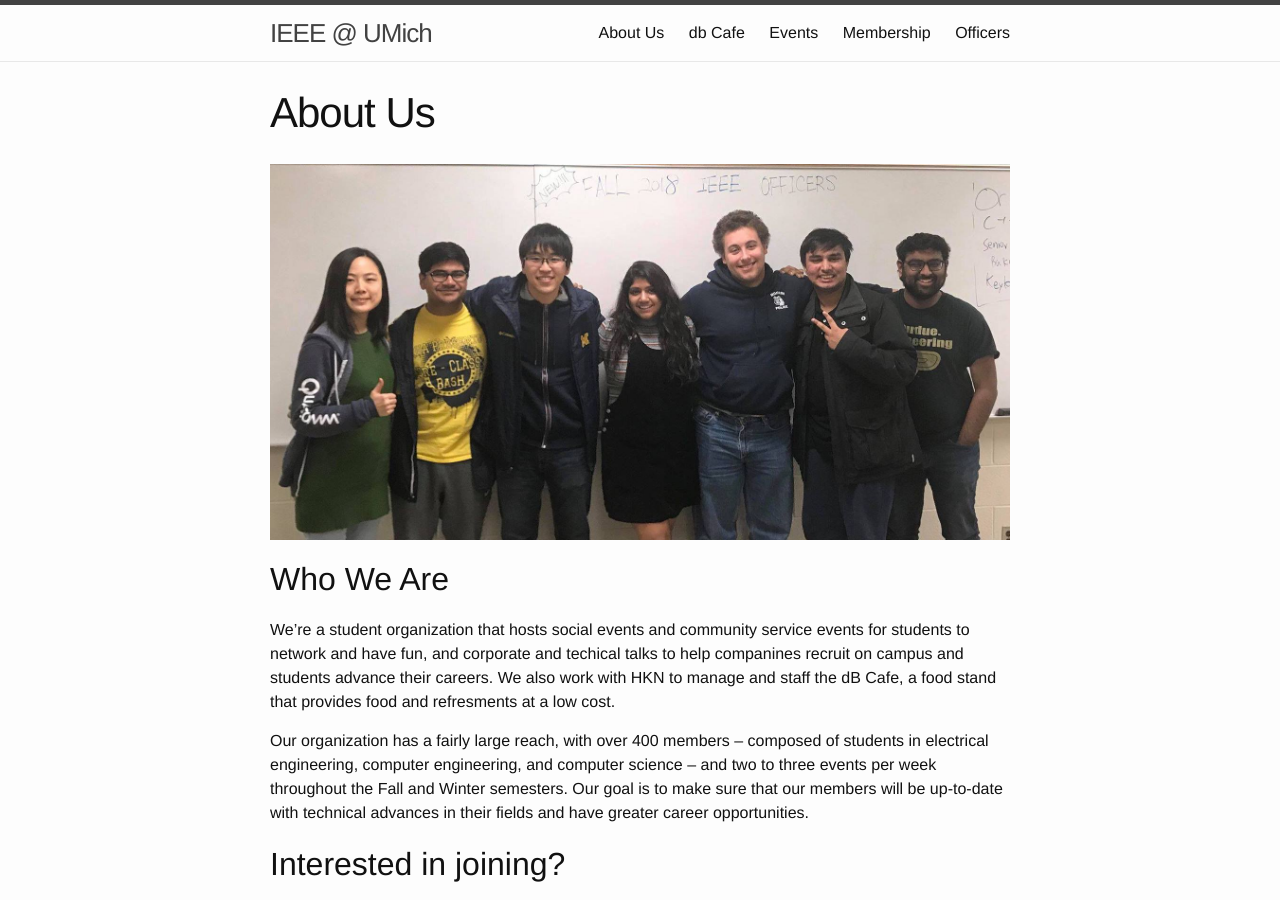
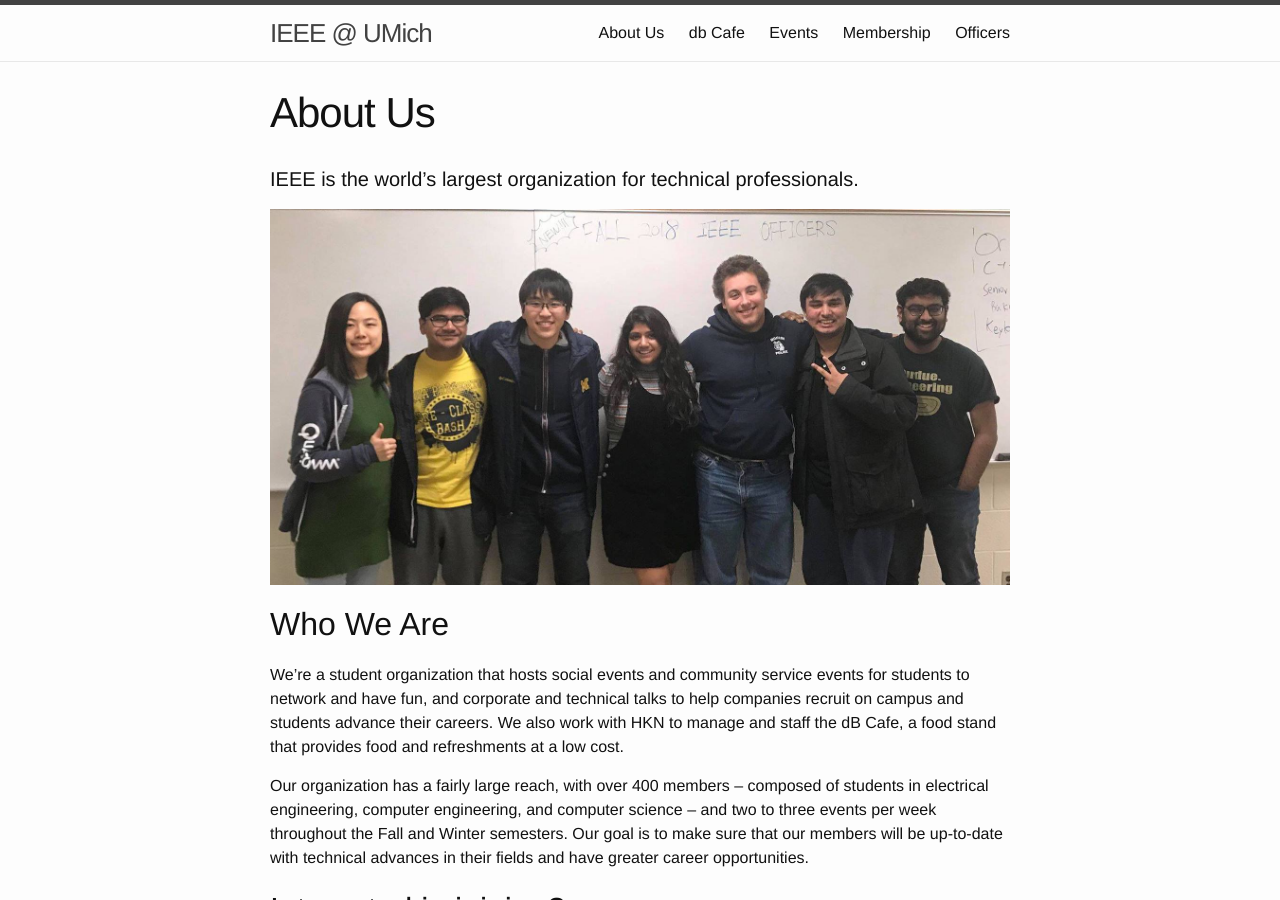
Before and after one commit to ieee-umich/ieee-website, a Jekyll site: the page built from about.md, in a window 1280 px wide and 900 px high. Built offline with Jekyll 4.4.1, drawn with Linux system fonts in a browser that asks for light colours; comment, search, counter and statistics services are not loaded.

Commit message:
MOD: Fixed spelling errors and added subheading

```diff
--- a/about.md
+++ b/about.md
@@ -4,11 +4,13 @@
 permalink: /about/
 ---
 
+#### IEEE is the world's largest organization for technical professionals.
+
 ![Fall 2018 Officers](../images/fall2018_officers.jpg)
 
 ## Who We Are
 
-We're a student organization that hosts social events and community service events for students to network and have fun, and corporate and techical talks to help companines recruit on campus and students advance their careers. We also work with HKN to manage and staff the dB Cafe, a food stand that provides food and refresments at a low cost.
+We're a student organization that hosts social events and community service events for students to network and have fun, and corporate and technical talks to help companies recruit on campus and students advance their careers. We also work with HKN to manage and staff the dB Cafe, a food stand that provides food and refreshments at a low cost.
 
 Our organization has a fairly large reach, with over 400 members -- composed of students in electrical engineering, computer engineering, and computer science -- and two to three events per week throughout the Fall and Winter semesters. Our goal is to make sure that our members will be up-to-date with technical advances in their fields and have greater career opportunities.
 
```
